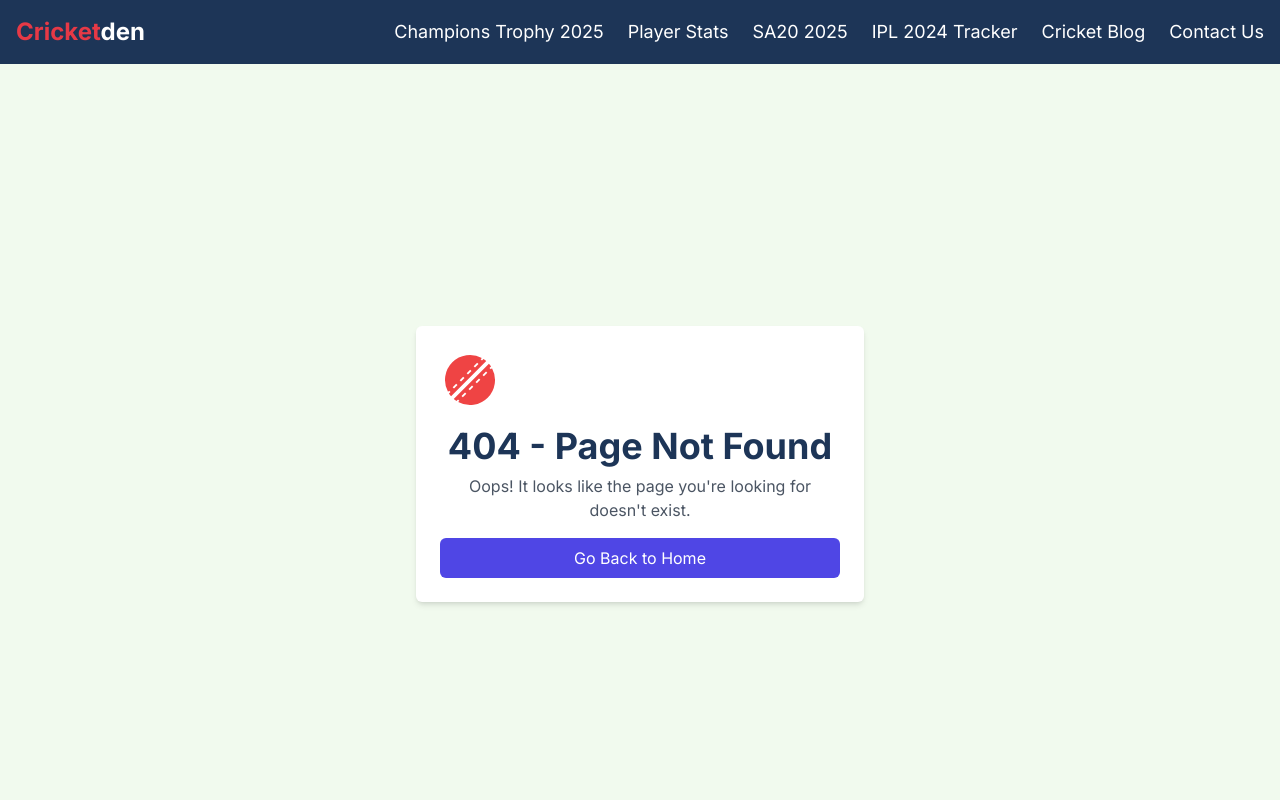
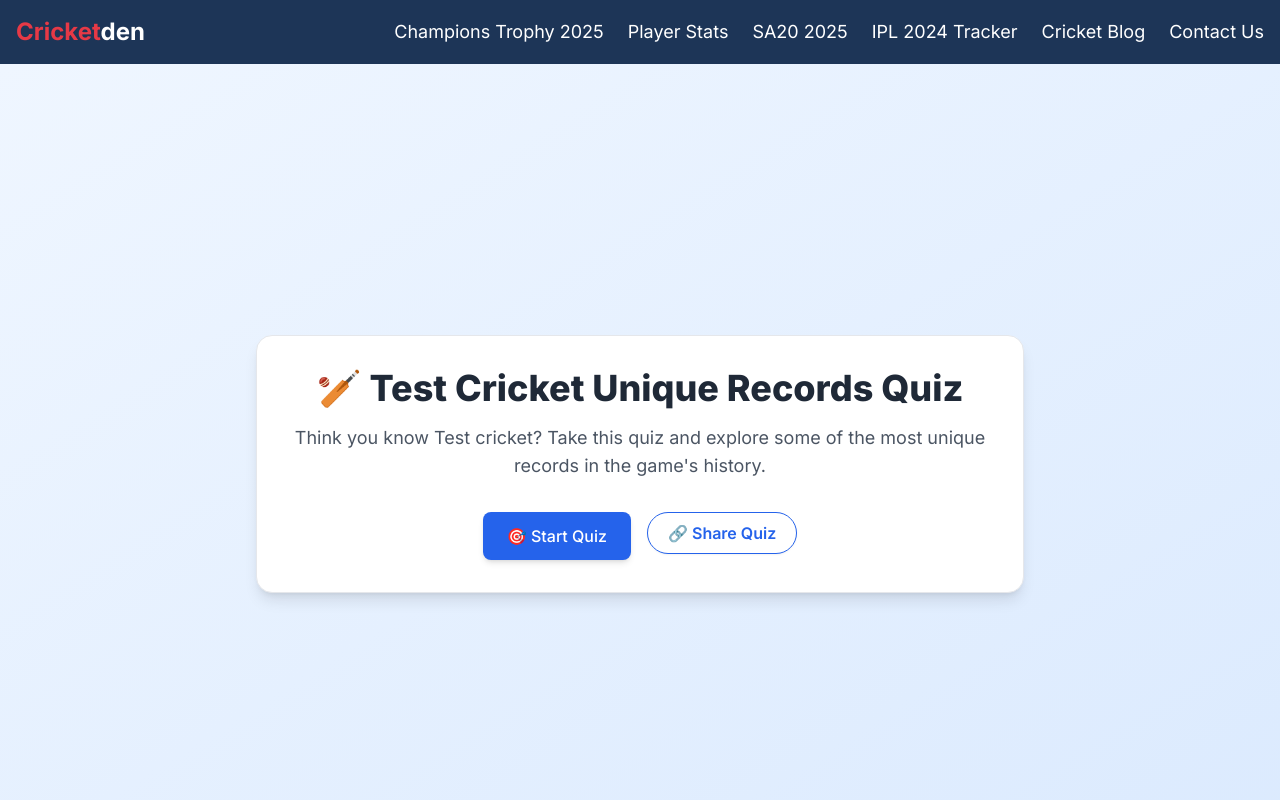
Before and after one commit to PatelAbhay550/cricketden, a Next.js app: page /quiz/test-matches/unique-records in a window 1280 px wide. Before the commit this address had no page. Shown: the top 800 px of the page. Built offline with nearby package versions, Linux system fonts and the light colour scheme.

Commit message:
Add files via upload

```diff
--- /dev/null
+++ b/app/quiz/test-matches/unique-records/page.jsx
@@ -0,0 +1,49 @@
+import ShareQuiz from '@/components/quiz/ShareQuiz'
+import StartQuiz from '@/components/quiz/StartQuiz'
+import React from 'react'
+
+export const metadata = {
+  title: 'Test Cricket Unique Records Quiz - Test your Knowledge',
+  description:
+    'Test your knowledge of unique records in Test cricket with our interactive quiz. Challenge yourself and learn more about the game!',
+  keywords:
+    'Test cricket, unique records, quiz, interactive quiz, cricket trivia',
+    openGraph: {
+        title: 'Test Cricket Unique Records Quiz - Test your Knowledge',
+        description:
+            'Test your knowledge of unique records in Test cricket with our interactive quiz. Challenge yourself and learn more about the game!',
+        url: 'https://cricketden.live/quiz/test-matches/unique-records',
+        images: [
+            {
+            url: 'https://github.com/PatelAbhay550/cricketden/blob/main/public/terecordsunique.png?raw=true',
+            width: 1200,
+            height: 630,
+            },
+        ],
+        },
+}
+
+const page = () => {
+  return (
+    <main className="min-h-screen bg-gradient-to-br from-blue-50 to-blue-100 p-6 flex items-center justify-center">
+      <div className="bg-white rounded-2xl shadow-lg p-8 max-w-3xl w-full border space-y-8">
+        <div className="text-center">
+          <h1 className="text-4xl font-extrabold text-gray-800 mb-4">
+            🏏 Test Cricket Unique Records Quiz
+          </h1>
+          <p className="text-lg text-gray-600">
+            Think you know Test cricket? Take this quiz and explore some of the most unique records in the game's history.
+          </p>
+        </div>
+
+        {/* Fix: use a flex row container and remove grid-related styles */}
+        <div className="flex flex-col md:flex-row justify-center gap-4">
+          <StartQuiz />
+          <ShareQuiz />
+        </div>
+      </div>
+    </main>
+  )
+}
+
+export default page
```
